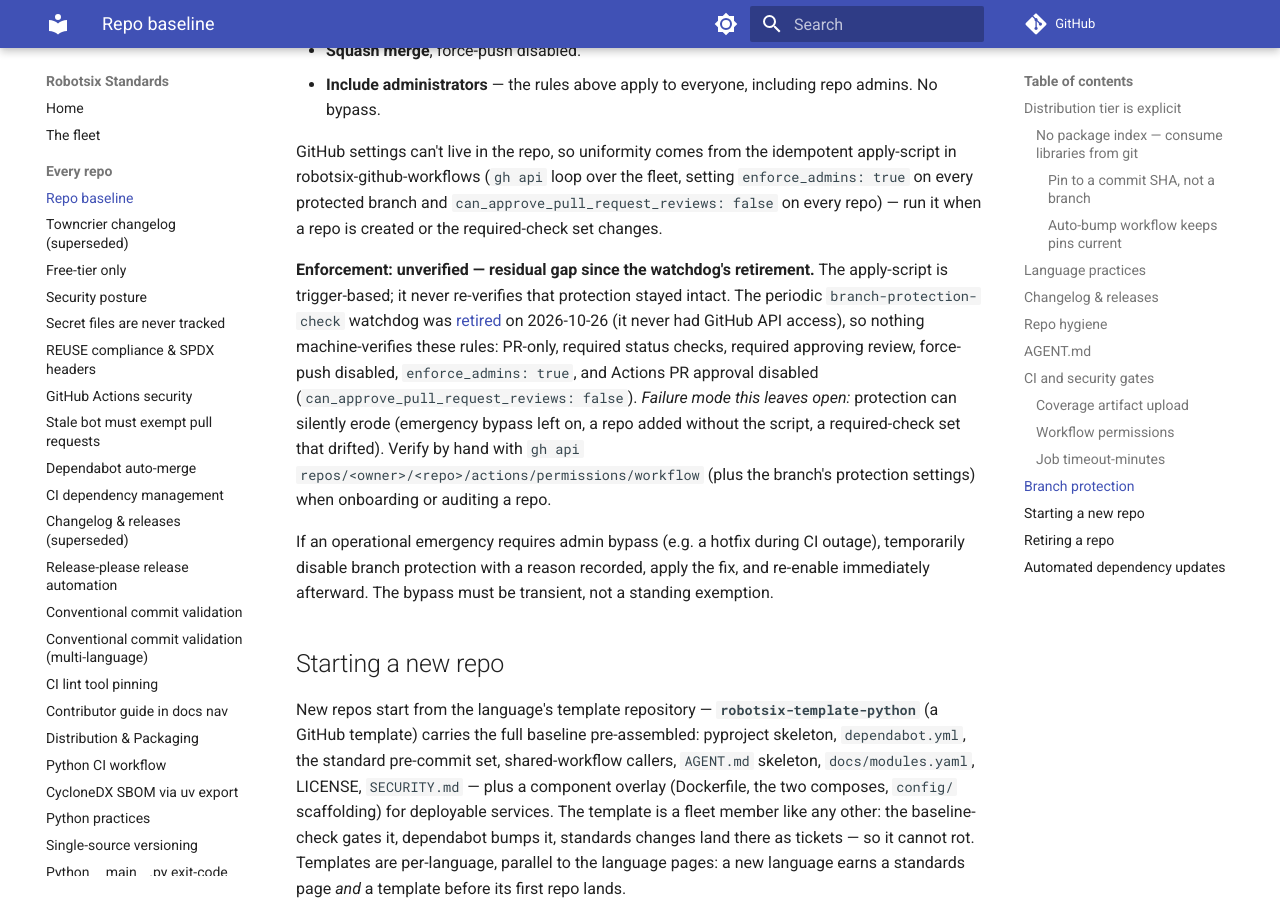
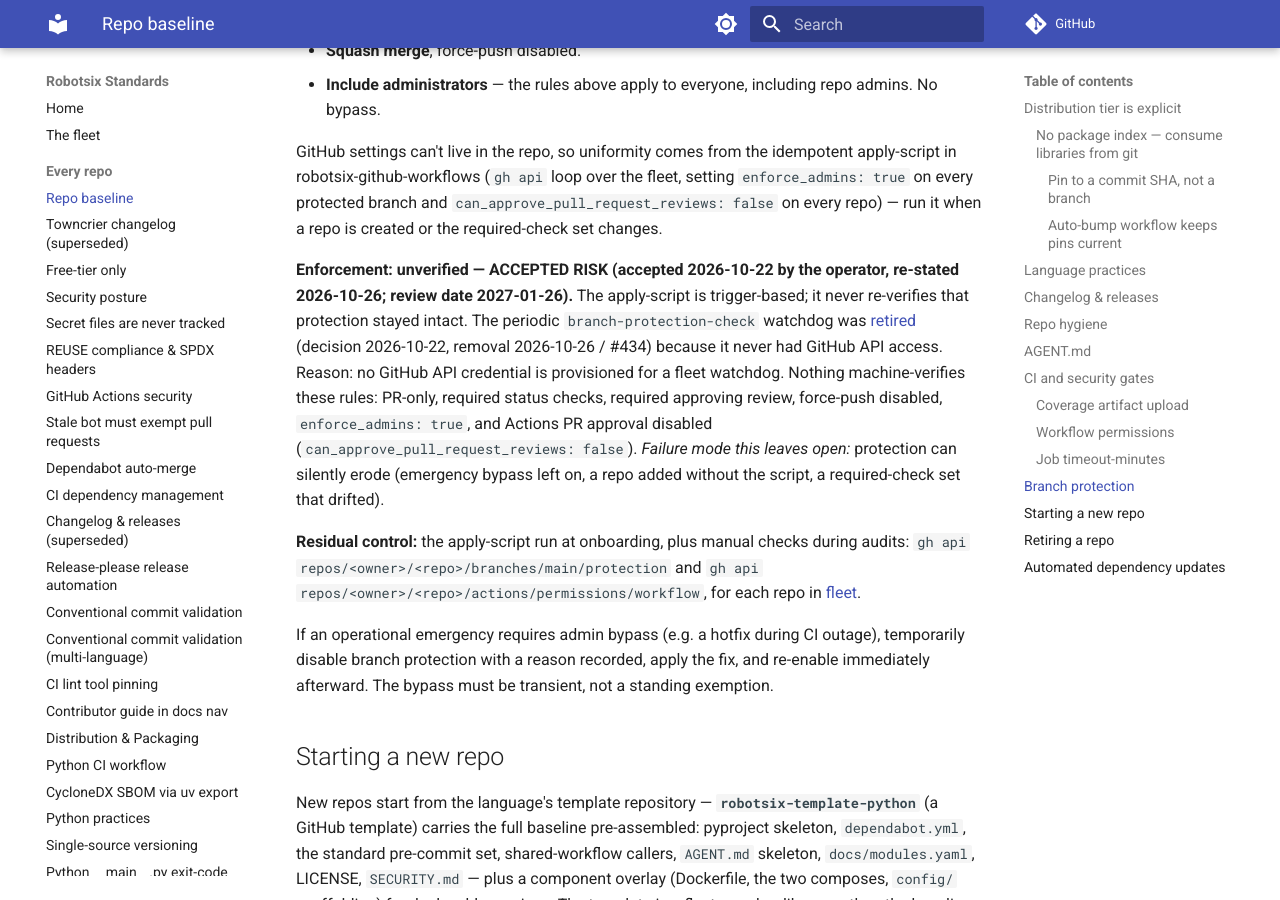
Before and after one commit to damien-robotsix/robotsix-standards, an MkDocs documentation site: the page built from docs/repo-baseline.md, in a window 1280 px wide and 900 px high, scrolled down 7874 px. Built offline with MkDocs 1.6.1 and Material for MkDocs 9.7.7, drawn with Linux system fonts in a browser that asks for light colours; comment, search, counter and statistics services are not loaded.

Commit message:
docs: Branch protection is now not checked by anything: the watchdog was retired with no replacement, and scorecard.md, security-posture and fleet-compliance-audit still say it is enforced (20261026T220959Z-branch-protection-is-now-not-checked-by-d9f4)

```diff
--- a/docs/repo-baseline.md
+++ b/docs/repo-baseline.md
@@ -377,18 +377,23 @@ fleet, setting `enforce_admins: true` on every protected branch and
 `can_approve_pull_request_reviews: false` on every repo) — run it when a repo
 is created or the required-check set changes.
 
-**Enforcement: unverified — residual gap since the watchdog's retirement.**
-The apply-script is trigger-based; it never re-verifies that protection stayed
-intact. The periodic `branch-protection-check` watchdog was
-[retired](mill-agents.md#retired-agents) on 2026-10-26 (it never had GitHub API
-access), so nothing machine-verifies these rules: PR-only, required status
-checks, required approving review, force-push disabled, `enforce_admins: true`,
-and Actions PR approval disabled (`can_approve_pull_request_reviews: false`).
+**Enforcement: unverified — ACCEPTED RISK (accepted 2026-10-22 by the operator,
+re-stated 2026-10-26; review date 2027-01-26).** The apply-script is
+trigger-based; it never re-verifies that protection stayed intact. The periodic
+`branch-protection-check` watchdog was [retired](mill-agents.md#retired-agents)
+(decision 2026-10-22, removal 2026-10-26 / #434) because it never had GitHub API
+access. Reason: no GitHub API credential is provisioned for a fleet watchdog.
+Nothing machine-verifies these rules: PR-only, required status checks, required
+approving review, force-push disabled, `enforce_admins: true`, and Actions PR
+approval disabled (`can_approve_pull_request_reviews: false`).
 *Failure mode this leaves open:* protection can silently erode (emergency
 bypass left on, a repo added without the script, a required-check set that
-drifted). Verify by hand with
-`gh api repos/<owner>/<repo>/actions/permissions/workflow` (plus the branch's
-protection settings) when onboarding or auditing a repo.
+drifted).
+
+**Residual control:** the apply-script run at onboarding, plus manual checks
+during audits: `gh api repos/<owner>/<repo>/branches/main/protection` and
+`gh api repos/<owner>/<repo>/actions/permissions/workflow`, for each repo in
+[fleet](fleet.md).
 
 If an operational emergency requires admin bypass (e.g. a hotfix during CI
 outage), temporarily disable branch protection with a reason recorded,
```
Also changed, not shown: docs/mill-agents.md (+5 -4 lines), docs/scorecard.md (+1 -1 lines), docs/security-posture.md (+2 -1 lines).
